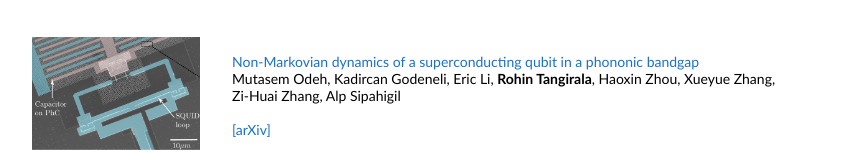
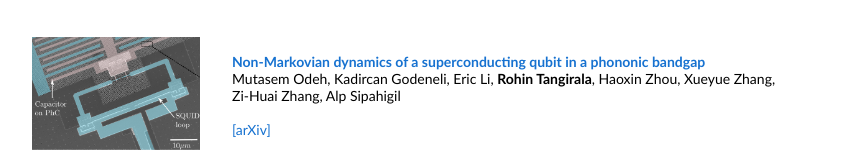
Before and after one commit to rohintangirala/rohintangirala.github.io, a plain HTML site: page index.html in a window 1280 px wide. Shown: the part 366-518 px from the top of the page, without its empty margins (228-1071 px from the left). Drawn offline with Linux system fonts and the light colour scheme.

Commit message:
minor formatting

```diff
--- a/index.html
+++ b/index.html
@@ -55,7 +55,7 @@
               </td>
               <td style="padding:20px;width:75%;vertical-align:middle">
                 <a href="https://arxiv.org/abs/2312.01031">
-                  <papertitle>Non-Markovian dynamics of a superconducting qubit in a phononic bandgap</papertitle>
+                  <papertitle><b>Non-Markovian dynamics of a superconducting qubit in a phononic bandgap</b></papertitle>
                 </a>
                 <br>
                 Mutasem Odeh, Kadircan Godeneli, Eric Li, <b>Rohin Tangirala</b>, Haoxin Zhou, Xueyue Zhang, Zi-Huai Zhang, Alp Sipahigil
```
